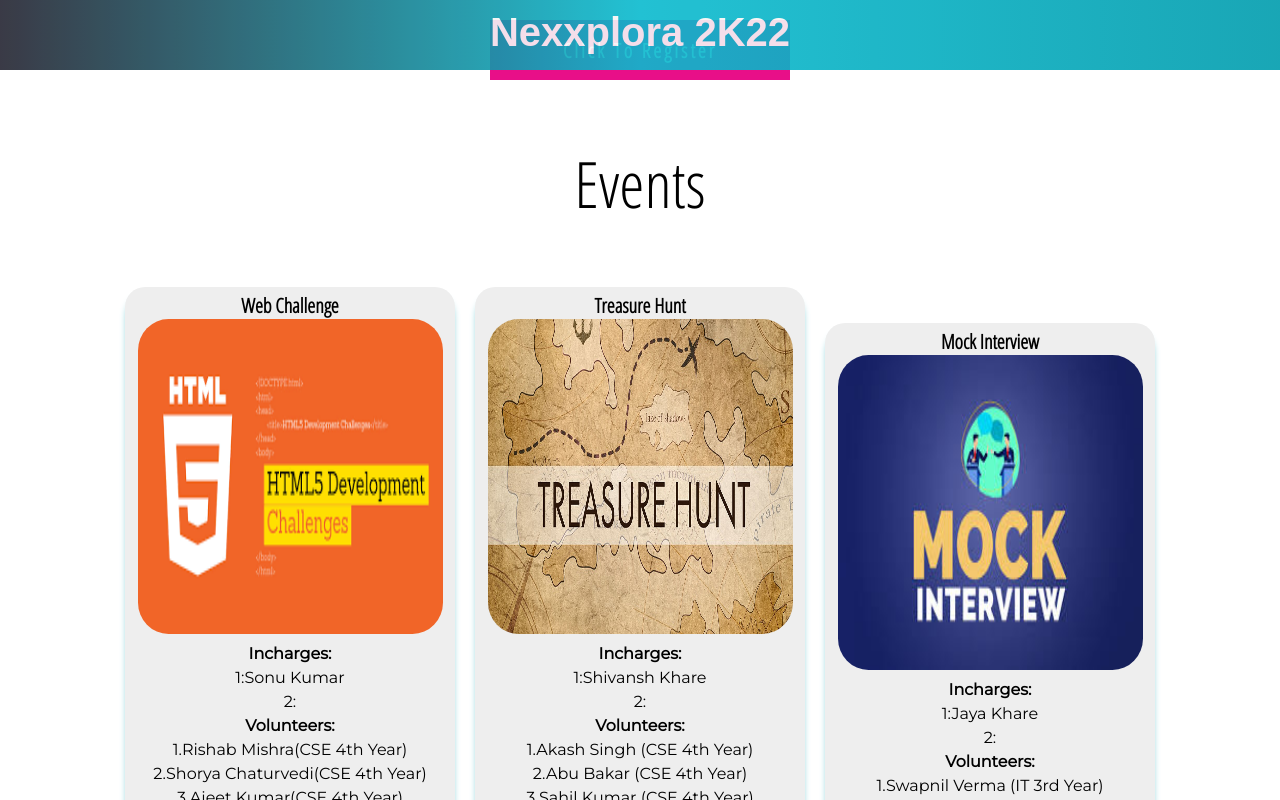
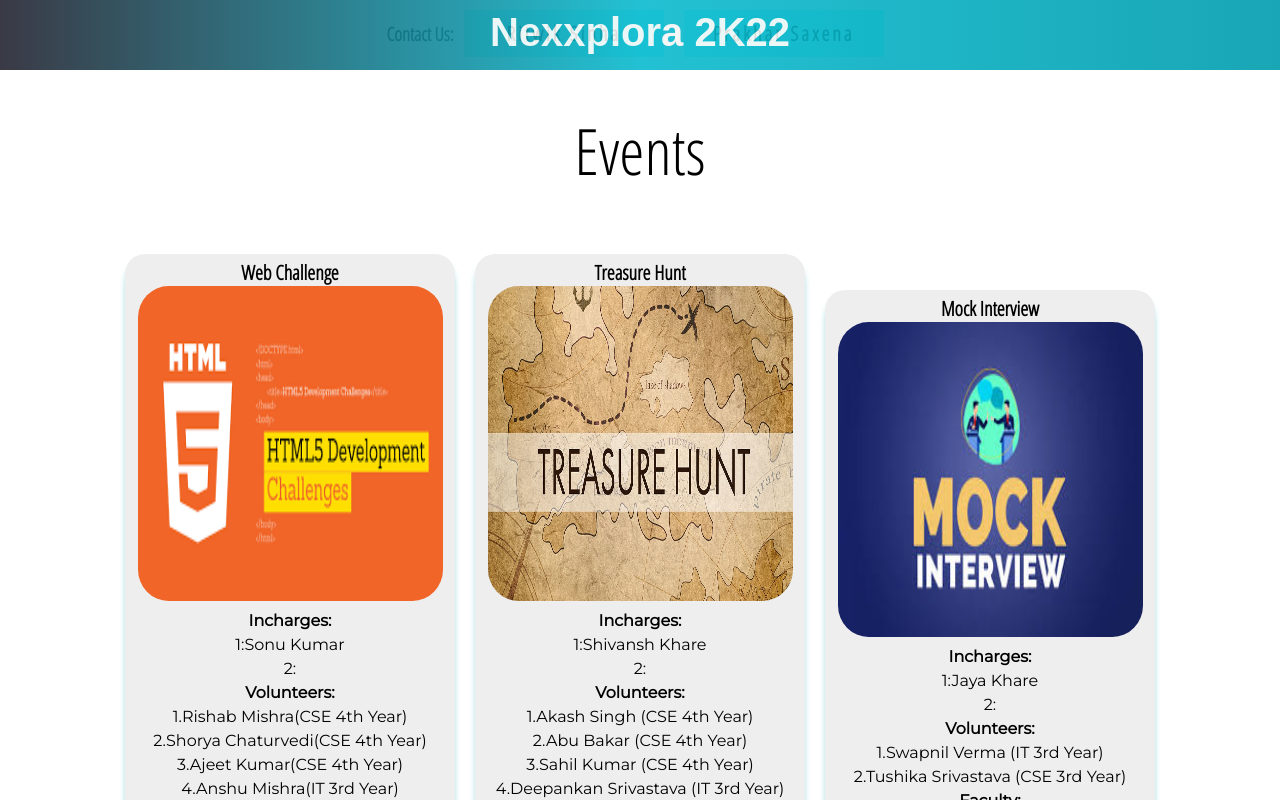
Before and after one commit to nexxplora/Nexxplora, a React (Create React App) app: page /events in a window 1280 px wide. Shown: the top 800 px of the page. Built offline with nearby package versions, Linux system fonts and the light colour scheme; a web font is replaced by a local one.

Commit message:
initial commit

```diff
--- a/src/components/EventCard/EventCard.scss
+++ b/src/components/EventCard/EventCard.scss
@@ -6,6 +6,7 @@
         border-radius: 3px;
         margin: 5px;
         width: 80px;
+        height: 25px;
         padding: 5px;
         a{
             text-decoration: none;
--- a/src/components/events/events.jsx
+++ b/src/components/events/events.jsx
@@ -7,10 +7,15 @@ export default function Events(){
     return (
 
         <div className="events" id="events">
-        <div className='btn'>
-            <a target="_blank" href="https://docs.google.com/forms/d/e/1FAIpQLSdtfhKUUuPEqTRlON0WjMt_0I513avg_fxYHcKZvSM1-DfwKw/viewform">
-            <button> Click To Register</button>
-            </a>
+
+        <div className='orgs'>
+        <h3>Contact Us:</h3>
+           <button className='person'>
+            <a href="tel:8601282403">Ritwik Sinha</a>
+           </button>
+           <button className='person'>
+            <a href="tel:8954535590">Prakhar Saxena</a>
+           </button>
         </div>
         <div className='head'>Events</div>
         <div className='cards'>
--- a/src/components/events/events.scss
+++ b/src/components/events/events.scss
@@ -30,6 +30,37 @@
             font-family: 'Open Sans Condensed', sans-serif;
             letter-spacing: 3px;
             cursor: pointer;
+        }
+      }
+      .orgs{
+
+        flex-wrap: wrap;
+        h3{
+            font-family: 'Open Sans Condensed', sans-serif;
+        }
+        display: flex;
+        align-items:center;
+        justify-content: space-around;
+        button{
+            @include mobile{
+                width:300px;
+            }
+            a{
+                text-decoration: none;
+                color: black;
+            }
+            height: 100%;
+            padding: 10px;
+            width:200px;
+            font-size: 20px;
+            font-weight: bold;
+            color: white;
+            background-color: rgb(141, 250, 250);
+            border: none;
+            font-family: 'Open Sans Condensed', sans-serif;
+            letter-spacing: 3px;
+            cursor: pointer;
+           margin: 10px;
         }
       }
     .head{
--- a/src/components/intro/intro.jsx
+++ b/src/components/intro/intro.jsx
@@ -9,29 +9,34 @@ export default function Intro(){
 
         <div className="intro" id="intro">
         <h1 id="head">Nexxplora 2022</h1>
+        <div className='btn'>
+            <a target="_blank" href="https://docs.google.com/forms/d/e/1FAIpQLSdtfhKUUuPEqTRlON0WjMt_0I513avg_fxYHcKZvSM1-DfwKw/viewform">
+            <button> Click To Register</button>
+            </a>
+        </div>
           <div className="inner-container">
             <div className="img"><img src="images/poster.png"></img></div>
             <div className="stmnts">
             <span className="item">
-           " Nexplora is an Engineer's day event organized by department of CSE/IT.
+           " Nexxplora is an Engineer's day event organized by department of CSE/IT.
             It is celebrated to commemorate the great achievements of Sir Mokshagundam Visvesvaraya on his birth anniversary.
             It is also celebrated to encourage and appreciate the innovative contributions of all the engineers in the country."
             </span>
             <span className="item">
-            "We warmly WELCOME you all in the Nexplora 2k22 on the behalf of entire CSE/IT department and we appreciate your participation & Interest in Nexplora 2k22."
+            "We warmly WELCOME you all in the Nexxplora 2k22 on the behalf of entire CSE/IT department and we appreciate your participation & Interest in Nexxplora 2k22."
             </span>
           </div>
           </div>
           <div class="quotes">
         <blockquote class="rahul">
-            Dear Students; Participation is the key to success so do participation and be the face of your field|
+            Dear Students; Participation is the key to success , so do participate and become the face of your field.
             All The Best!
             <span id="name">Rahul Gupta(Head IT)</span>
         </blockquote>
 
         <blockquote class="sambhav">
-           Every Student have the ability to shine and it's never too late for anything so take your first step from here!
-           Do participate, and remember results are the fruit of practice so just give your best!
+           Every Student has the ability to shine and it's never too late for anything , so take your first step from here!
+           Do participate, and remember results are the fruit of practice so just give it your best!
            All The Very Best:)
             <span id="name">Sambhav Agarwal(Deputy Head CS)</span>
         </blockquote>
--- a/src/components/intro/intro.scss
+++ b/src/components/intro/intro.scss
@@ -1,6 +1,22 @@
 @import '../../global.scss';
 .intro{
-
+    .btn{
+        margin-top: 20px;
+        margin-bottom: 20px;
+        height: 60px;
+        button{
+            height: 100%;
+            width:300px;
+            font-size: 20px;
+            font-weight: bold;
+            color: white;
+            background-color: #E80F88;
+            border: none;
+            font-family: 'Open Sans Condensed', sans-serif;
+            letter-spacing: 3px;
+            cursor: pointer;
+        }
+      }
     overflow: scroll;
     #head{
         font-weight:500;
```
